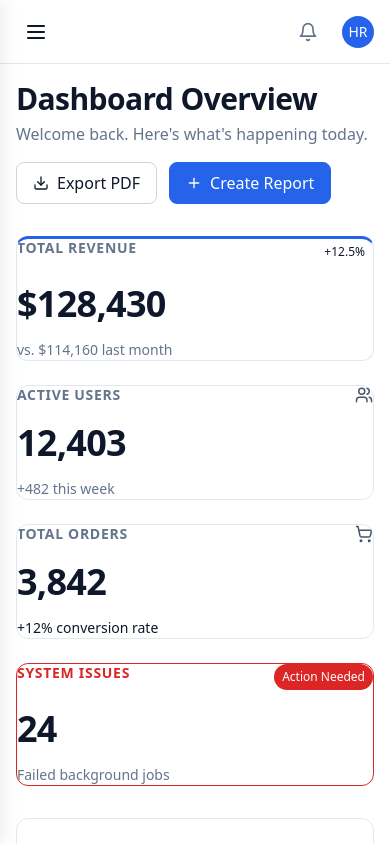
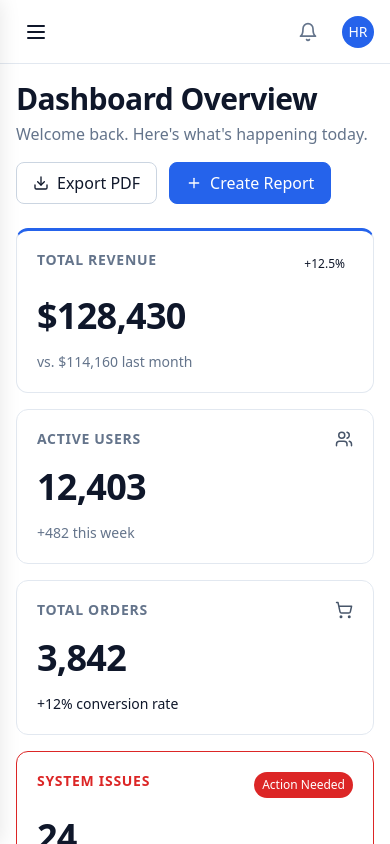
Before and after one commit to bangjeje-dev/hebring, a website: page ecosystem/templates/admin-dashboard/index.html in a window 390 px wide. Drawn offline with Linux system fonts and the light colour scheme; files whose address does not match are found by name.

Commit message:
style(template): refine dashboard grid spacing

```diff
--- a/ecosystem/templates/admin-dashboard/assets/admin.css
+++ b/ecosystem/templates/admin-dashboard/assets/admin.css
@@ -36,13 +36,20 @@
   grid-column: 2;
   grid-row: 2;
   overflow-y: auto;
-  padding: var(--hb-space-8);
+  padding-block: var(--hb-space-8);
 }
 
 .admin-container {
-  max-width: 1400px;
+  max-width: 87.5rem;
   margin: 0 auto;
   width: 100%;
+  padding-inline: var(--hb-space-6);
+}
+
+.admin-dashboard-layout {
+  display: flex;
+  flex-direction: column;
+  gap: var(--hb-space-6);
 }
 
 .admin-page-header {
@@ -51,14 +58,18 @@
   justify-content: space-between;
   align-items: flex-end;
   gap: var(--hb-space-4);
-  margin-bottom: var(--hb-space-8);
+}
+
+.admin-metrics-grid {
+  display: grid;
+  grid-template-columns: repeat(4, minmax(0, 1fr));
+  gap: var(--hb-space-6);
 }
 
 .admin-content-grid {
   display: grid;
   grid-template-columns: 2fr 1fr;
   gap: var(--hb-space-6);
-  margin-bottom: var(--hb-space-6);
 }
 
 /* Sidebar Elements */
@@ -110,15 +121,22 @@
 /* Card Overrides */
 .admin-metric-card {
   height: 100%;
+  padding: var(--hb-space-5);
 }
 
 /* Responsive Overrides */
+@media (max-width: 1200px) {
+  .admin-metrics-grid {
+    grid-template-columns: repeat(2, minmax(0, 1fr));
+  }
+}
+
 @media (max-width: 1024px) {
   .admin-header {
     padding: 0 var(--hb-space-6);
   }
   .admin-main {
-    padding: var(--hb-space-6);
+    padding-block: var(--hb-space-6);
   }
   .admin-content-grid {
     grid-template-columns: 1fr;
@@ -153,7 +171,16 @@
 
   .admin-main {
     grid-column: 1;
-    padding: var(--hb-space-4);
+    padding-block: var(--hb-space-4);
+  }
+
+  .admin-container {
+    padding-inline: var(--hb-space-4);
+  }
+
+  .admin-metrics-grid {
+    grid-template-columns: 1fr;
+    gap: var(--hb-space-4);
   }
 
   .admin-search-wrapper {
--- a/ecosystem/templates/admin-dashboard/index.html
+++ b/ecosystem/templates/admin-dashboard/index.html
@@ -191,6 +191,7 @@
     <!-- Main Content Area -->
     <main class="admin-main">
       <div class="admin-container">
+        <div class="admin-dashboard-layout">
 
         <!-- Page Heading -->
         <header class="admin-page-header">
@@ -211,7 +212,7 @@
         </header>
 
         <!-- Metric Cards Grid -->
-        <div class="hb-grid" style="grid-template-columns: repeat(auto-fit, minmax(260px, 1fr)); gap: var(--hb-space-6); margin-bottom: var(--hb-space-8);">
+        <div class="admin-metrics-grid">
           <!-- Metric 1 -->
           <div class="hb-card admin-metric-card" style="border-top: 3px solid var(--hb-color-primary);">
             <div class="hb-cluster" style="justify-content: space-between; margin-bottom: var(--hb-space-3);">
@@ -365,7 +366,7 @@
         </div>
 
         <!-- Recent Orders Table -->
-        <div class="hb-card" style="padding: 0; overflow: hidden; margin-bottom: var(--hb-space-8);">
+        <div class="hb-card" style="padding: 0; overflow: hidden;">
               <div class="hb-cluster" style="justify-content: space-between; align-items: center; padding: var(--hb-space-5); border-bottom: 1px solid var(--hb-color-border);">
                 <h2 class="hb-text-xl" style="margin: 0; font-weight: 600;">Recent Orders</h2>
                 <a href="#" class="hb-text-sm" style="font-weight: 500; color: var(--hb-color-primary); text-decoration: none;">View Full Register &rarr;</a>
@@ -434,7 +435,7 @@
                 </table>
               </div>
             </div>
-
+        </div>
       </div>
     </main>
   </div>
```
